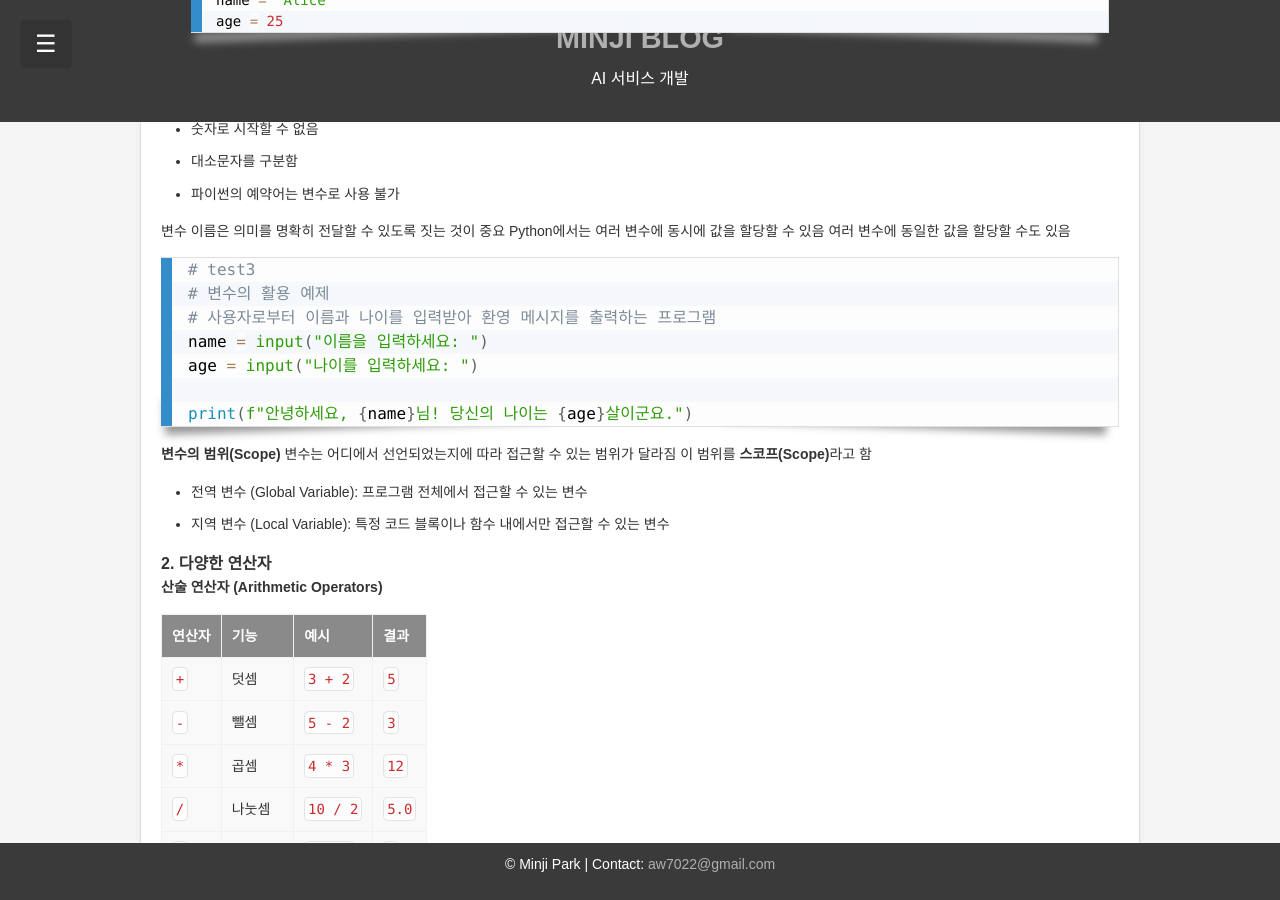
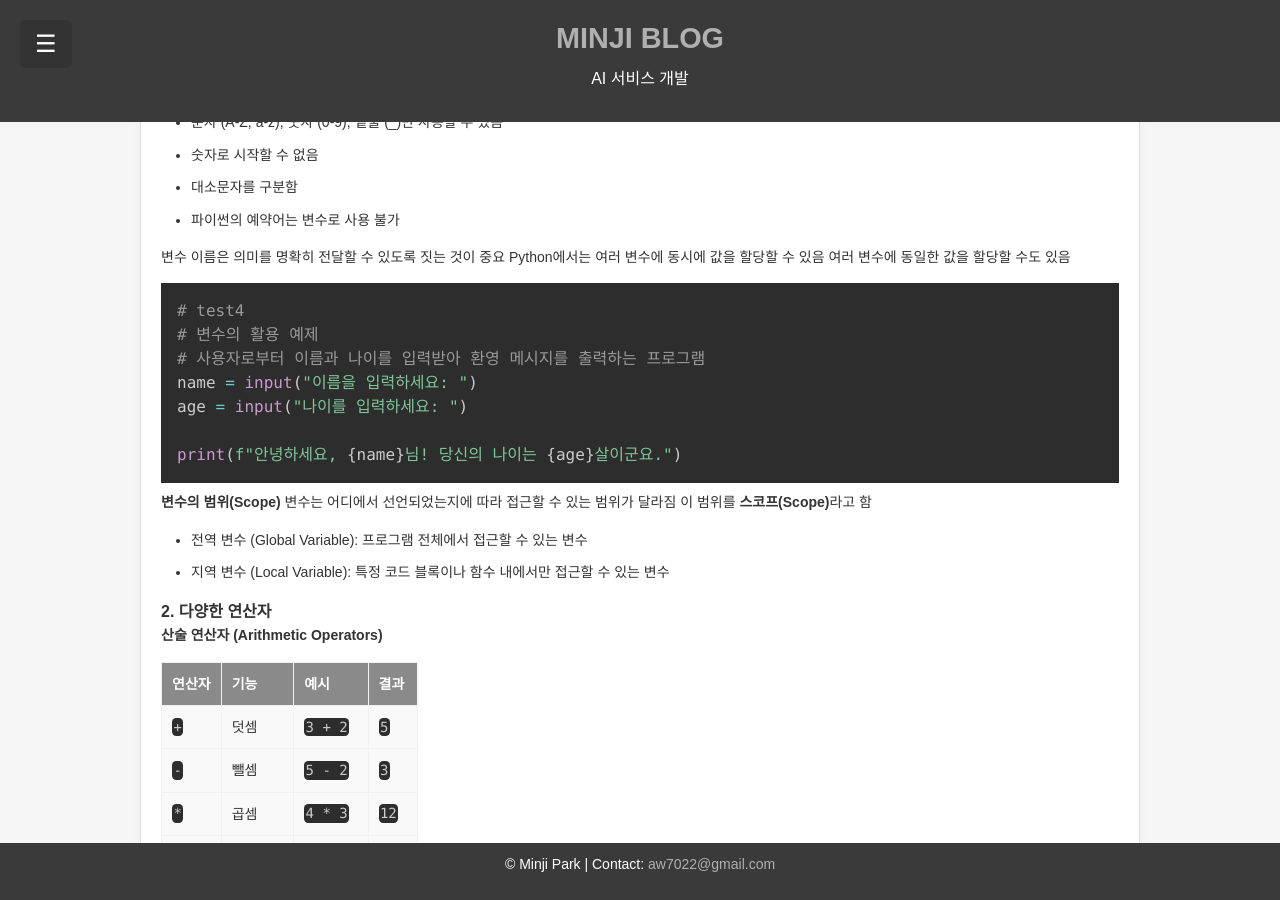
Before and after one commit to Mminzy22/Blog, a Jekyll site: the page built from _posts/Python/2024-11-19-Python01.md, in a window 1280 px wide and 900 px high, scrolled down 378 px. Built offline with Jekyll 4.4.1, drawn with Linux system fonts in a browser that asks for light colours; nearby versions of some CDN libraries; comment, search, counter and statistics services are not loaded.

Commit message:
test4 css

````diff
--- a/_layouts/default.html
+++ b/_layouts/default.html
@@ -7,7 +7,7 @@
     <!-- 현재 페이지 제목과 블로그 이름을 결합하여 페이지 제목 설정 -->
 
     <!-- Prism.js CSS -->
-    <link href="https://cdnjs.cloudflare.com/ajax/libs/prism/1.29.0/themes/prism-coy.css" rel="stylesheet">
+    <link href="https://cdnjs.cloudflare.com/ajax/libs/prism/1.29.0/themes/prism-tomorrow.css" rel="stylesheet">
 
     <!-- Prism.js JavaScript -->
     <script src="https://cdnjs.cloudflare.com/ajax/libs/prism/1.29.0/prism.min.js"></script>
--- a/_posts/Python/2024-11-19-Python01.md
+++ b/_posts/Python/2024-11-19-Python01.md
@@ -26,7 +26,7 @@ Python에서는 여러 변수에 동시에 값을 할당할 수 있음
 여러 변수에 동일한 값을 할당할 수도 있음
 
 ```python
-# test3
+# test4
 # 변수의 활용 예제
 # 사용자로부터 이름과 나이를 입력받아 환영 메시지를 출력하는 프로그램
 name = input("이름을 입력하세요: ")
````
